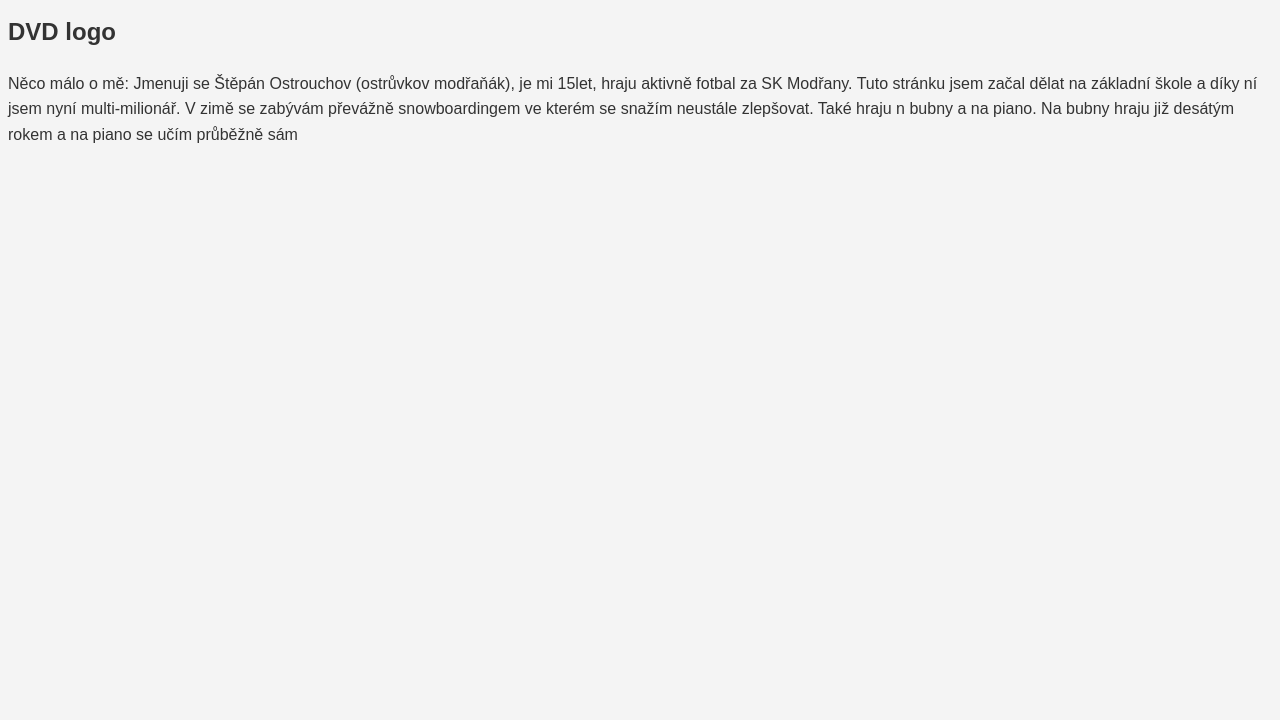
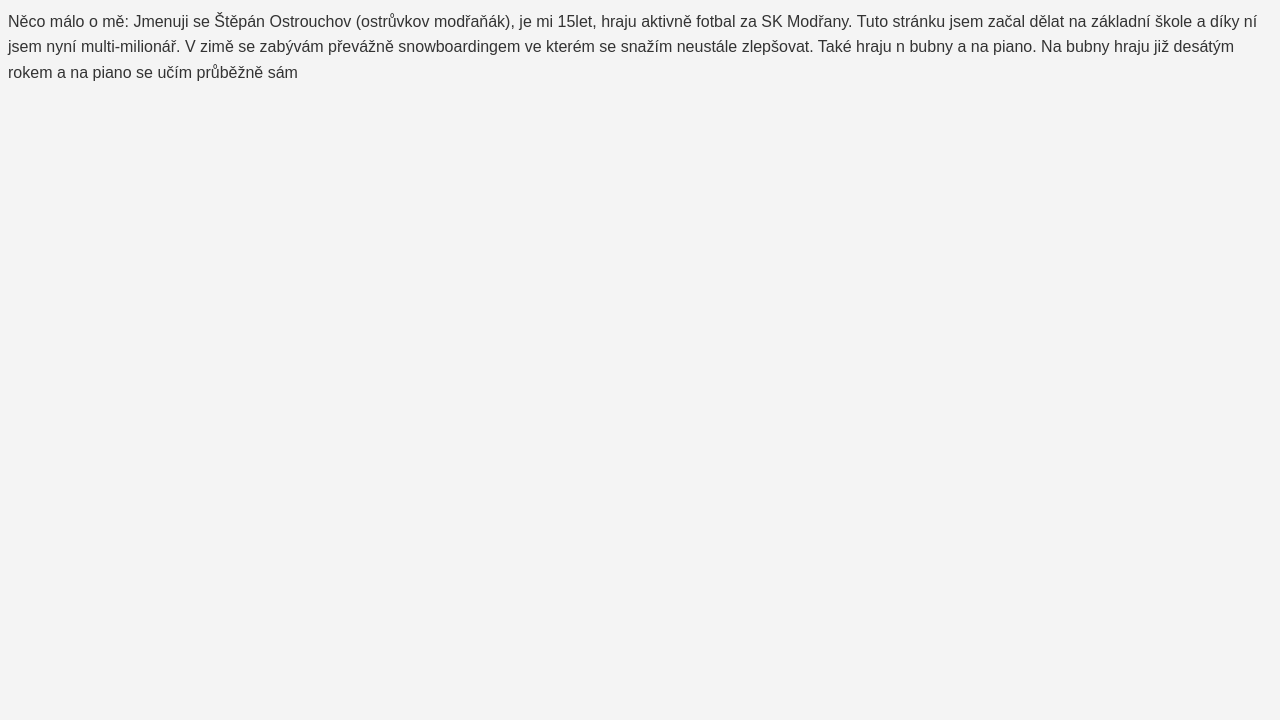
Before and after one commit to StepikOstrov/ostruvkovmodranak, a plain HTML site: page index.html in a window 1280 px wide. Shown: the part 80-800 px from the top of the page. Drawn offline with Linux system fonts and the light colour scheme.

Commit message:
Update index.html

```diff
--- a/index.html
+++ b/index.html
@@ -12,7 +12,6 @@
     </header>
     <main>
         <section id="bouncingdvdlogo.com">
-            <h2>DVD logo</h2>
             <p>Něco málo o mě: Jmenuji se Štěpán Ostrouchov (ostrůvkov modřaňák),
                 je mi 15let, hraju aktivně fotbal za SK Modřany. Tuto stránku jsem
                 začal dělat na základní škole a díky ní jsem nyní multi-milionář.
```
